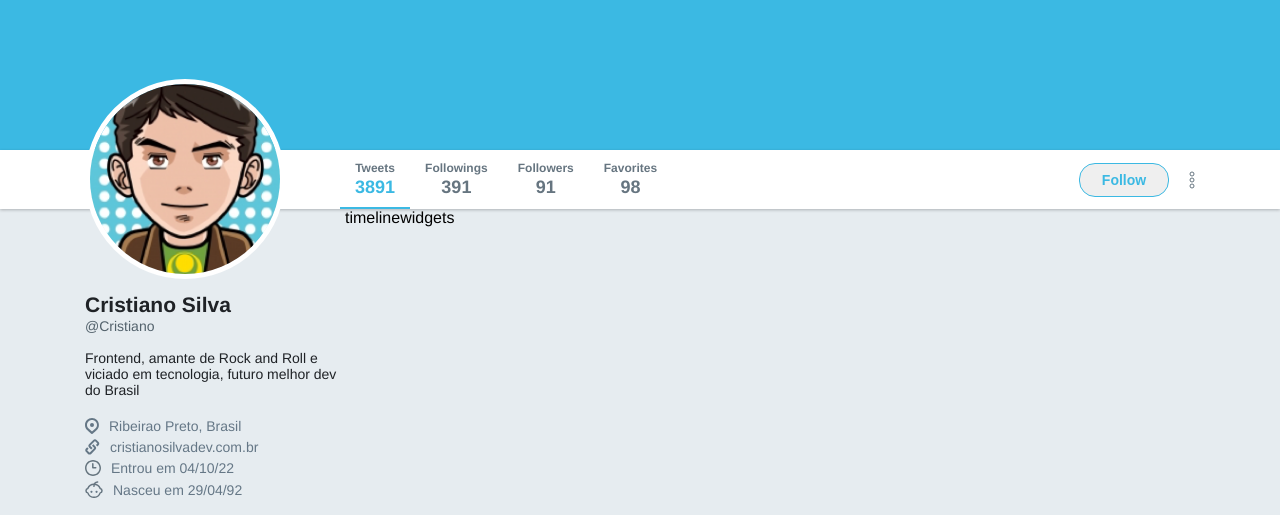
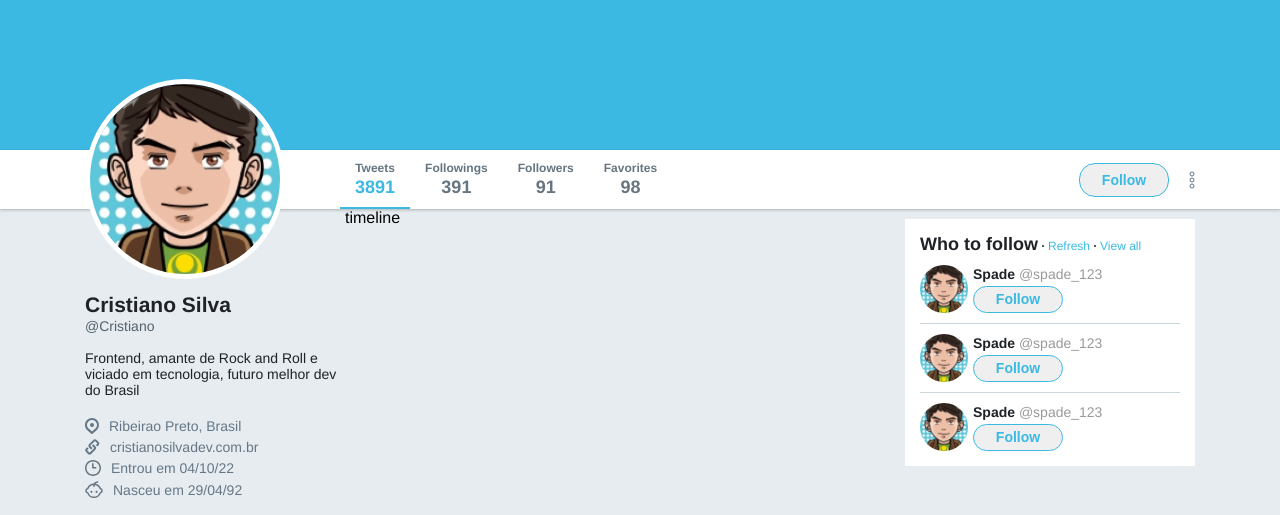
Before and after one commit to cristianoprogramador/cursoFlexBox, a plain HTML site: page index.html in a window 1280 px wide. Shown: the part 276-791 px from the top of the page. Drawn offline with Linux system fonts and the light colour scheme.

Commit message:
Barra lateral da direita com os Widgets concluida

```diff
--- a/index.html
+++ b/index.html
@@ -1,5 +1,6 @@
 <!DOCTYPE html>
 <html lang="en">
+
 <head>
     <meta charset="UTF-8">
     <meta http-equiv="X-UA-Compatible" content="IE=edge">
@@ -106,8 +107,48 @@
         <section class="timeline">
             timeline
         </section>
+
         <aside class="widgets">
-            widgets
+            <div class="widget follow">
+                <div class="title">
+                    <strong>Who to follow</strong>
+                    <a href="">Refresh</a>
+                    <a href="">View all</a>
+                </div>
+
+                <ul>
+                    <li>
+                        <div class="profile">
+                            <img src="/images/avatar.png" alt="avatar">
+                            <div class="info">
+                                <strong>Spade <span>@spade_123</span></strong>
+                                <button>Follow</button>
+                            </div>
+                        </div>
+                        <a href=""></a>
+                    </li>
+                    <li>
+                        <div class="profile">
+                            <img src="/images/avatar.png" alt="avatar">
+                            <div class="info">
+                                <strong>Spade <span>@spade_123</span></strong>
+                                <button>Follow</button>
+                            </div>
+                        </div>
+                        <a href=""></a>
+                    </li>
+                    <li>
+                        <div class="profile">
+                            <img src="/images/avatar.png" alt="avatar">
+                            <div class="info">
+                                <strong>Spade <span>@spade_123</span></strong>
+                                <button>Follow</button>
+                            </div>
+                        </div>
+                        <a href=""></a>
+                    </li>
+                </ul>
+            </div>
         </aside>
     </div>
 </body>
--- a/styles.css
+++ b/styles.css
@@ -11,7 +11,8 @@ body {
     -webkit-font-smoothing: antialised !important
 }
 
-input, button {
+input,
+button {
     outline: 0;
 }
 
@@ -29,7 +30,7 @@ header#main-header {
     z-index: 1;
 }
 
-header#main-header .content{
+header#main-header .content {
     display: flex;
     align-items: center;
     justify-content: space-between;
@@ -68,7 +69,7 @@ header#main-header div.side input {
     width: 220px;
     border: solid 1px #e6ecf0;
     height: 34px;
-    padding: 0 30px 0 12px ;
+    padding: 0 30px 0 12px;
     border-radius: 16px;
     color: #667581;
     font-size: 12px;
@@ -98,7 +99,7 @@ header#main-header div.side button {
     border-radius: 16px;
 }
 
-div.banner{
+div.banner {
     height: 380px;
     width: 100%;
     background: #3BB9E3;
@@ -188,14 +189,14 @@ div.bar .content .actions button {
 }
 
 div.wrapper-content {
-    display:flex ;
+    display: flex;
 }
 
-div.wrapper-content aside.profile{
+div.wrapper-content aside.profile {
     width: 260px;
 }
 
-div.wrapper-content aside.profile img.avatar{
+div.wrapper-content aside.profile img.avatar {
     width: 200px;
     height: 200px;
     border-radius: 50%;
@@ -291,3 +292,116 @@ div.wrapper-content aside.profile .images ul li {
     flex: 1 0 auto;
     margin: 0 5px 5px 0;
 }
+
+div.wrapper-content .timeline {
+    flex: 1;
+}
+
+div.wrapper-content aside.widgets {
+    width: 290px;
+    margin-top: 10px;
+}
+
+div.wrapper-content aside.widgets .widget {
+    background: #fff;
+    padding: 15px;
+
+}
+
+div.wrapper-content aside.widgets .widget .title {
+    display: flex;
+    align-items: baseline;
+}
+
+div.wrapper-content aside.widgets .widget .title strong{
+    font-size: 18px;
+    color: #1f2226;
+}
+
+div.wrapper-content aside.widgets .widget .title a{
+    color: #3BB9E3;
+    font-size: 12px;
+    text-decoration: none;
+    position: relative;
+    padding-left: 10px;
+}
+
+div.wrapper-content aside.widgets .widget .title a::before {
+    content: '';
+    width: 2px;
+    height: 2px;
+    border-radius: 50%;
+    background: #222;
+    position: absolute;
+    left: 4px;
+    top: 6px;
+}
+
+div.wrapper-content aside.widgets .follow ul {
+    list-style: none;
+    margin-top: 10px;
+}
+
+div.wrapper-content aside.widgets .follow ul li {
+    display: flex;
+    justify-content: space-between;
+    border-bottom: 1px solid #Ccd6dd;
+    padding-bottom: 10px;
+    margin-bottom: 10px;
+}
+
+div.wrapper-content aside.widgets .follow ul li:last-child {
+    margin-bottom: 0;
+    padding-bottom: 0;
+    border: 0;
+}
+
+div.wrapper-content aside.widgets .follow ul li .profile{
+    display: flex;
+    align-items: center;
+}
+
+div.wrapper-content aside.widgets .follow ul li .profile img{
+    width: 48px;
+    height: 48px;
+    border-radius: 50%;
+}
+
+div.wrapper-content aside.widgets .follow ul li .profile .info {
+    margin-left: 5px;
+    display: flex;
+    flex-direction: column;
+}
+
+div.wrapper-content aside.widgets .follow ul li .profile .info strong {
+    font-size: 14px;
+    color: #1f2326;
+}
+
+
+div.wrapper-content aside.widgets .follow ul li .profile .info strong span {
+    font-weight: normal;
+    color: #9a9a9a;
+}
+
+div.wrapper-content aside.widgets .follow ul li .profile .info button {
+    height: 27px;
+    margin-top: 4px;
+
+    display: flex;
+    align-items: center;
+    justify-content: center;
+
+    width: 90px;
+    font-weight: bold;
+    font-size: 14px;
+    color: #3bb9e3;
+    border: 1px solid #3BB9E3;
+    border-radius: 16px;
+}
+
+div.wrapper-content aside.widgets .follow ul li > a {
+    color: #Ccd6dd;
+    text-decoration: none;
+    font-size: 14px;
+}
```
Lines whose indentation alone changed are shown as unchanged.
